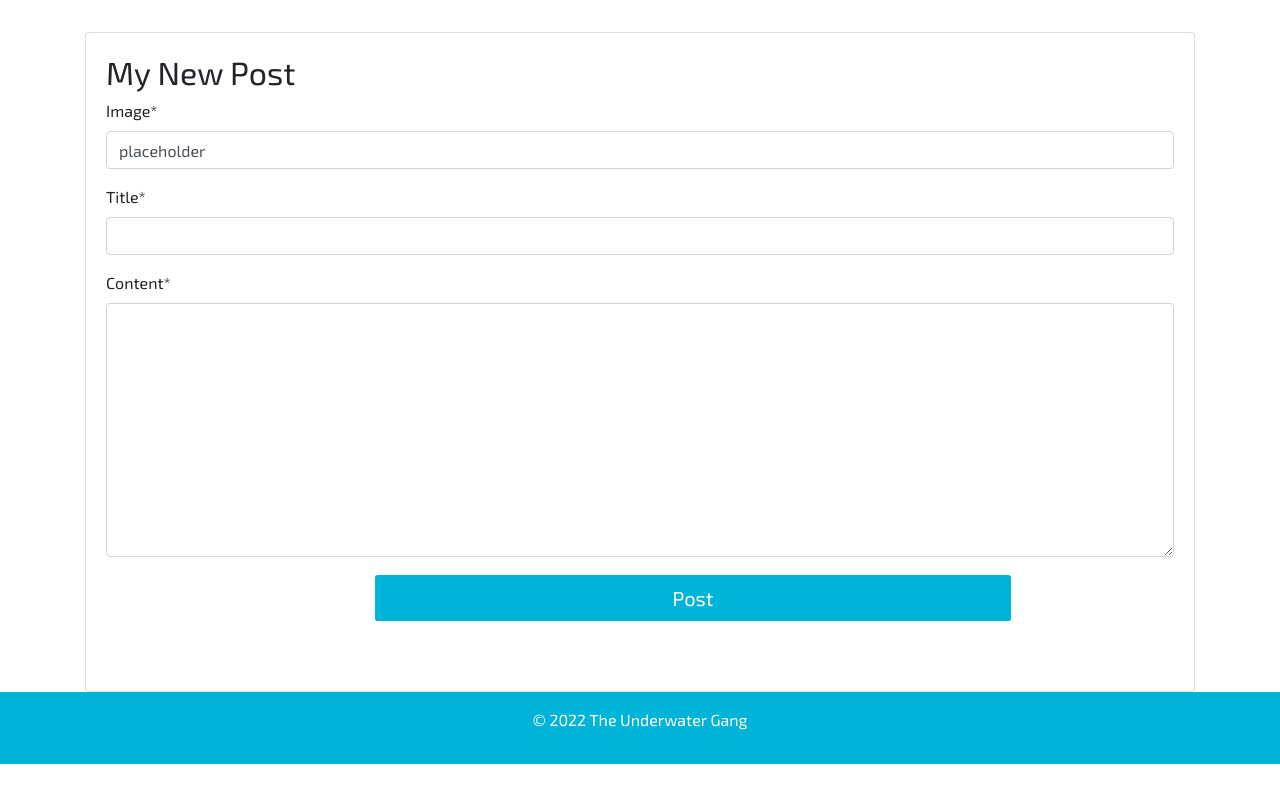
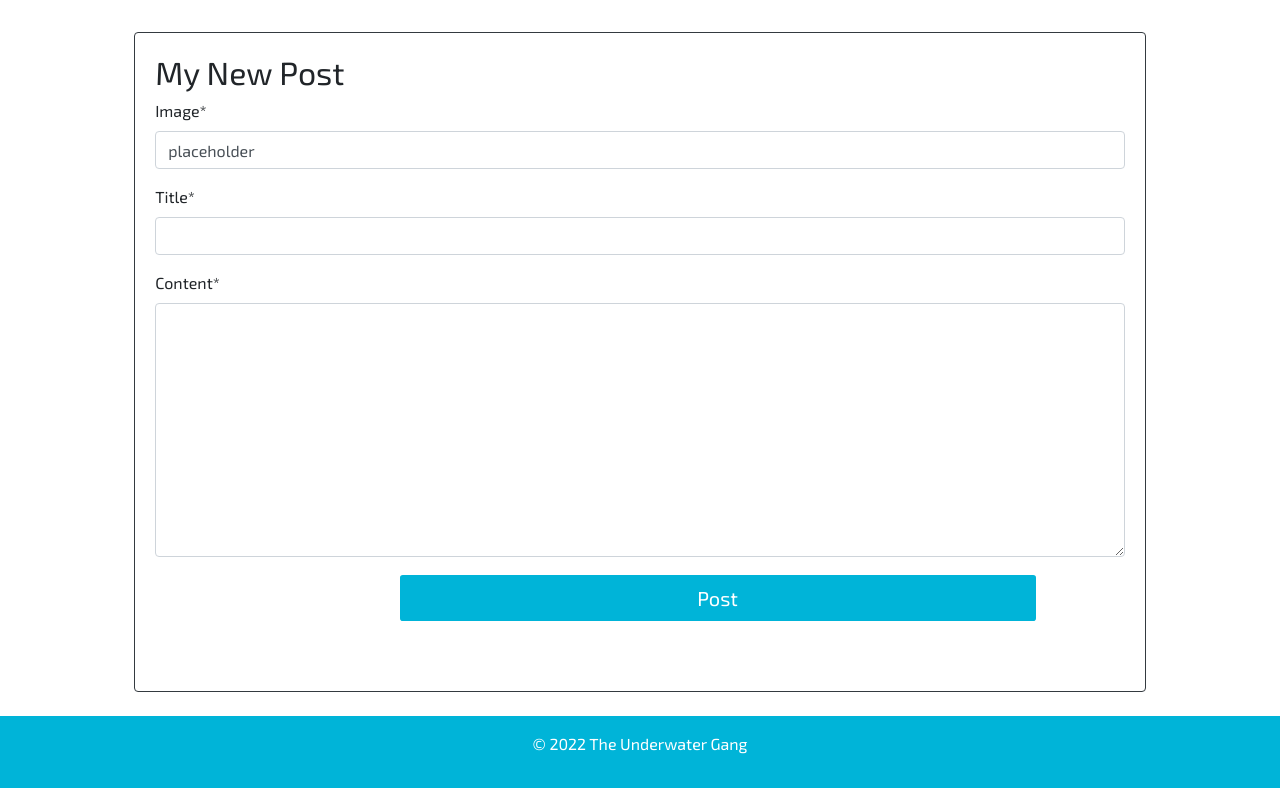
Before and after one commit to Code-Institute-Submissions/gabriele-andolina-the-underwater-gang_OctResub, a Django app: page /write/ in a window 1280 px wide. Shown: the part 121-909 px from the top of the page. Before the commit the page ends 885 px from the top, so only its background shows below. Run offline with Django 3.2, Linux system fonts and the light colour scheme; the visitor is signed in with stand-in values (Sample User, id 1); some libraries are stand-ins or nearby versions.

Commit message:
Modify form validation code in LogDive view to fix integrity error

```diff
--- a/logbook/forms.py
+++ b/logbook/forms.py
@@ -14,5 +14,5 @@ class DiveForm(forms.ModelForm):
                   'duration', 'depth', 'gas_mixture', 'air_in',
                   'air_out', 'visibility', 'description')
         widgets = {
-            'content': SummernoteWidget(),
+            'description': SummernoteWidget(),
         }
--- a/logbook/views.py
+++ b/logbook/views.py
@@ -42,5 +42,5 @@ class LogDive(CreateView):
     success_message = "Whale done! Your dive has been logged correctly."
 
     def form_valid(self, form):
-        form.instance.author = self.request.user
+        form.instance.diver = self.request.user
         return super().form_valid(form)
--- a/templates/base.html
+++ b/templates/base.html
@@ -17,7 +17,7 @@
 <body class="d-flex flex-column min-vh-100">
 
     <!-- Navbar -->
-    <nav class="navbar navbar-expand-lg navbar-dark bg-dark fixed-top sticky-top">
+    <nav class="navbar navbar-expand-lg fixed-top sticky-top">
         <a id="logo" href="{% url 'home' %}">The Underwater Gang</a>
         <button class="navbar-toggler" data-toggle="collapse" data-target="#collapse-target" aria-label="menu-button">
              <span class="navbar-toggler-icon"></span>
@@ -44,7 +44,7 @@
                 </li>
                 {% if user.is_authenticated %}
                 <li class="nav-item {% if request.path == url %}active{% endif %}">
-                    <a class="nav-link" href="{% url 'log_dive' %}" aria-label="logout-link">Log a dive</a>
+                    <a class="nav-link" href="{% url 'log_dive' %}" aria-label="logdive-link">Log a dive</a>
                 </li>
                 {% endif %}
                 {% url 'account_logout' as url %}
@@ -67,7 +67,7 @@
     </nav>
 
     <!-- Messages -->
-    <div class="container">
+    <div class="container-fluid">
         <div class="row">
             <div class="col">
                 {% for message in messages%}
@@ -90,7 +90,7 @@
 
     <!-- Footer -->
     <footer id="footer" class="text-center mt-auto">
-        <div class="container">
+        <div class="container-fluid">
             <div class="row footer-info d-flex align-items-center">
                 <div class="col py-3 justify-content-center">
                     <p>&copy; 2022 The Underwater Gang</p>
--- a/templates/post_form.html
+++ b/templates/post_form.html
@@ -4,10 +4,10 @@
 
 {% block content%}
 
-<div class="container">
+<div class="container-fluid">
     <div class="row ">
-        <div class="col mt-4">
-            <div class="mt-2 card">
+        <div class="col-10 offset-1 mt-4">
+            <div class="card mt-2 mb-4 border-dark">
                 <div class="card-body mb-5">
                     <h2 >My New Post</h2>
                     <form method="post" enctype="multipart/form-data">
@@ -20,7 +20,7 @@
         </div>
     </div>
 </div>
-<div class="container">
+<div class="container-fluid">
     <div class="row">
         <div class="col">
             {% for message in messages %}
```
Also changed, not shown: templates/dive_form.html (+4 -4 lines).
